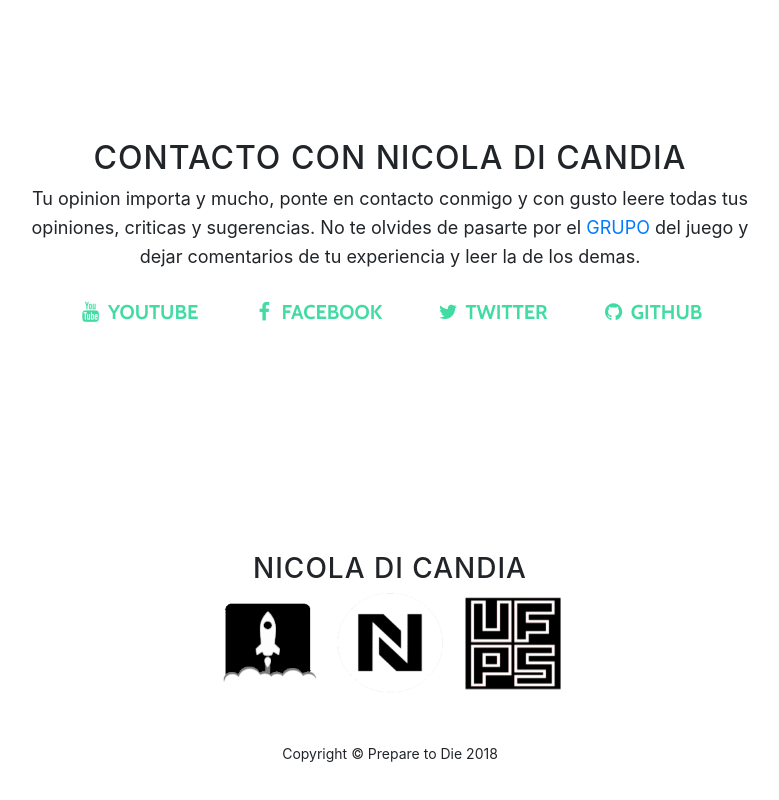
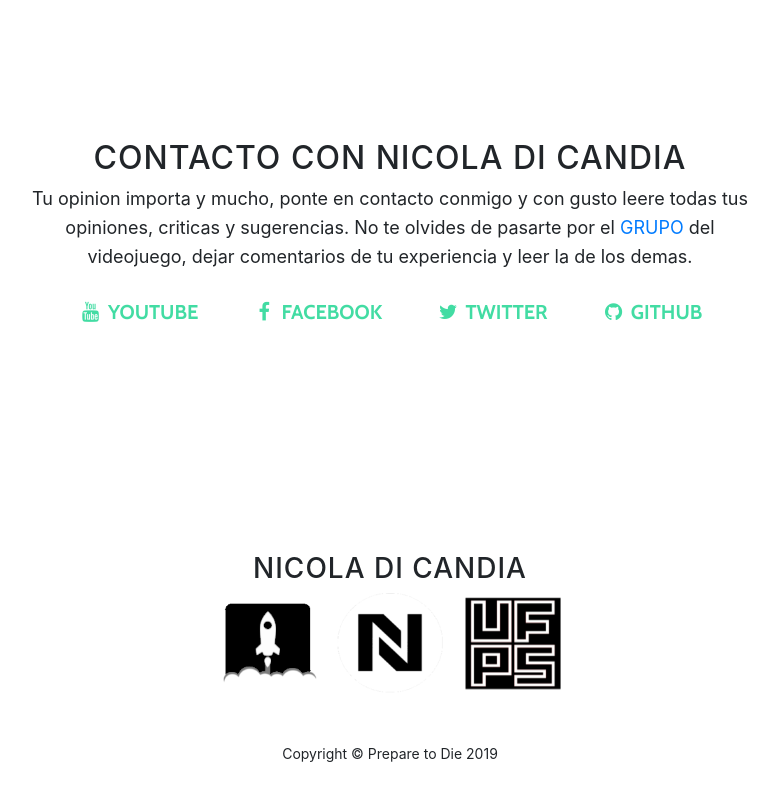
Before and after one commit to preparetodie/preparetodie, a website with bundled scripts: page index.html in a window 1280 px wide. Shown: the part 3323-4123 px from the top of the page, without its empty margins (250-1029 px from the left). Built offline with nearby package versions, Linux system fonts and the light colour scheme.

Commit message:
Add files via upload

```diff
--- a/index.html
+++ b/index.html
@@ -137,7 +137,7 @@
             <h2>Contacto con Nicola Di Candia</h2>
             <p>Tu opinion importa y mucho, ponte en contacto conmigo y con gusto leere todas tus opiniones, criticas y sugerencias. No te olvides de pasarte por el
               <a target="_blank" href="https://www.facebook.com/groups/149456295838123/?source=create_flow">GRUPO</a>
-              del juego y dejar comentarios de tu experiencia y leer la de los demas.<br/></p>
+              del videojuego, dejar comentarios de tu experiencia y leer la de los demas.<br/></p>
             <ul class="list-inline banner-social-buttons">
               <li class="list-inline-item">
                 <a target="_blank" href="https://www.youtube.com/channel/UCmt9_Xj1yJH9HGUN93RFKvw?view_as=subscriber" class="btn btn-default btn-lg">
@@ -189,7 +189,7 @@
     <!-- Footer -->
     <footer>
       <div class="container text-center">
-        <p>Copyright &copy; Prepare to Die 2018</p>
+        <p>Copyright &copy; Prepare to Die 2019</p>
       </div>
     </footer>
 
```
